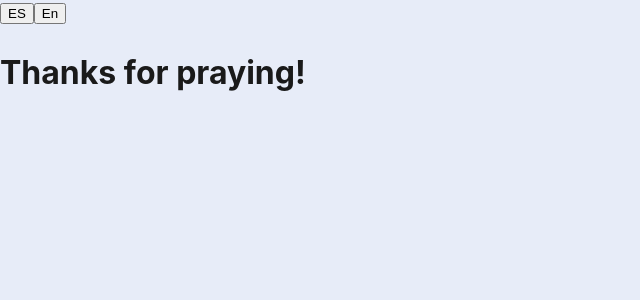
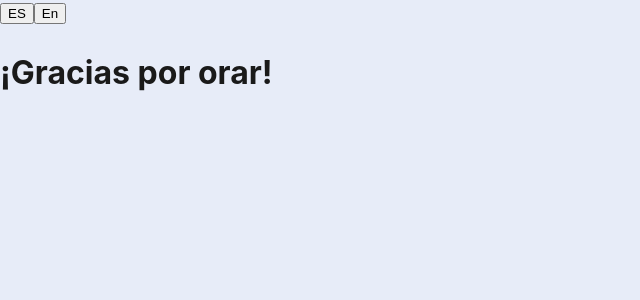
Before and after one commit to LuisDev912/Rosary-guide, a React (Vite) app: page /Rosary/end in a window 1280 px wide. Shown: the top 300 px of the page, without its empty margins (0-640 px from the left). Built offline with nearby package versions, Linux system fonts and the light colour scheme.

Commit message:
feat(translations): create new translations for RosaryEnd.jsx page

```diff
--- a/src/locales/en/en.json
+++ b/src/locales/en/en.json
@@ -22,5 +22,10 @@
             "Rosary page",
             "Final Prayer"
         ]
+    },
+    "end": {
+        "title": "Thanks for praying!",
+        "prayerQuestion": "Do you want to create your own prayer?",
+        "prayerInputPlaceholder": "Enter your prayer"
     }
 }
--- a/src/locales/es/es.json
+++ b/src/locales/es/es.json
@@ -22,5 +22,10 @@
             "Página del Rosario",
             "Ir a la Oración Final"
         ]
+    },
+    "end": {
+        "title": "¡Gracias por orar!",
+        "prayerQuestion": "¿Quieres crear tu propia oración?",
+        "prayerInputPlaceholder": "Ingresa tu oración"
     }
 }
--- a/src/pages/RosaryEnd.jsx
+++ b/src/pages/RosaryEnd.jsx
@@ -1,3 +1,4 @@
+import { useTranslation } from "react-i18next";
 /*
 * ./src/pages/RosaryEnd.jsx
 * This is a page where the user goes when he or she
@@ -10,6 +11,7 @@
 */
 
 function RosaryEnd() {
-    return <h1>Thanks for praying!</h1>
+    const { t } = useTranslation();
+    return <h1>{t("end.title")}</h1>
 }
 export default RosaryEnd;
```
